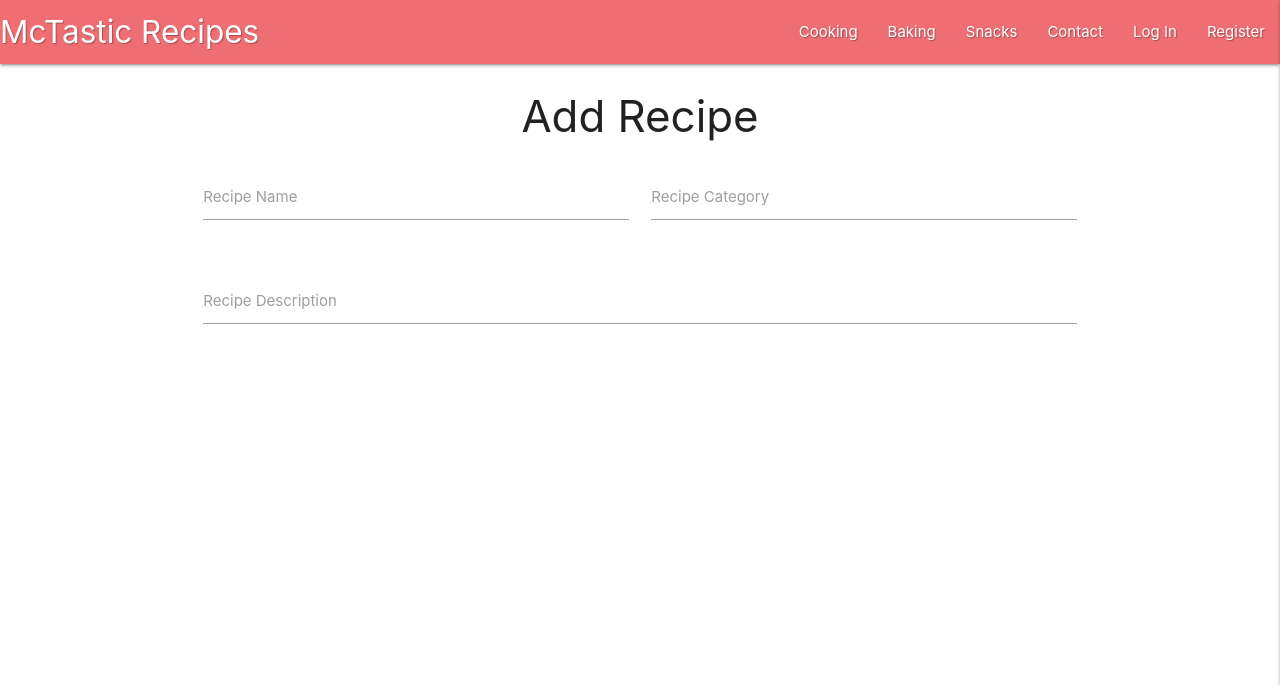
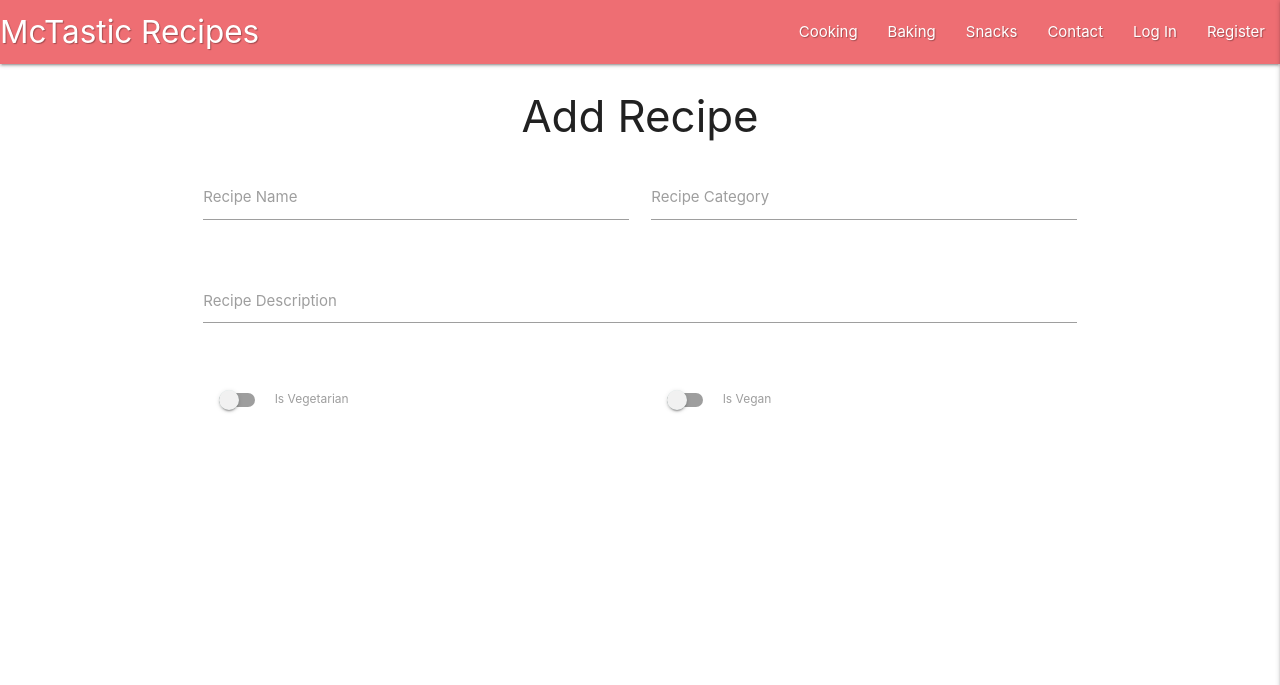
Before and after one commit to Sean-Mc-Mahon/McTasticRecipes, a Flask app: page /add_recipe in a window 1280 px wide. Shown: the top 685 px of the page. Run offline with Flask 2, Linux system fonts and the light colour scheme; some libraries are stand-ins or nearby versions.

Commit message:
Input fields added to add_recipe.html form

```diff
--- a/static/css/style.css
+++ b/static/css/style.css
@@ -10,3 +10,7 @@
 .collapsible {
     margin: 0;
 }
+.collapsible-header i {
+    margin-right: 0rem;
+    margin-left: 1rem;
+}
--- a/templates/add_recipe.html
+++ b/templates/add_recipe.html
@@ -6,19 +6,39 @@
     <div class="row">
         <form class="col s12" method="POST" action="">
             <div class="row">
-                <div class="input-field col s6">
-                    <input id="recipe_name" type="text" class="validate">
+                <div class="input-field col s12 l6">
+                    <input id="recipe_name" name="recipe_name" type="text" minlength="1" maxlength="50" class="validate" required>
                     <label for="recipe_name">Recipe Name</label>
                 </div>
-                <div class="input-field col s6">
-                    <input id="recipe_category" type="text" class="validate">
+                <div class="input-field col s12 l6">
+                    <input id="recipe_category" name="recipe_category" type="text" class="validate" required>
                     <label for="recipe_category">Recipe Category</label>
                 </div>
             </div>
             <div class="row">
                 <div class="input-field col s12">
-                    <input id="recipe_description" type="text" class="validate">
+                    <textarea id="recipe_description" name="recipe_description" maxlength="300" class="materialize-textarea"></textarea>
                     <label for="recipe_description">Recipe Description</label>
+                </div>
+            </div>
+            <div class="row">
+                <div class="input-field col s6">
+                    <div class="switch">
+                        <label for="is_vegetarian">
+                            <input type="checkbox" id="is_vegetarian">
+                            <span class="lever"></span>
+                            Is Vegetarian
+                        </label>
+                    </div>
+                </div>
+                <div class="input-field col s6">
+                    <div class="switch">
+                        <label for="is_vegan">
+                            <input type="checkbox" id="is_vegan">
+                            <span class="lever"></span>
+                            Is Vegan
+                        </label>
+                    </div>
                 </div>
             </div>
         </form>
```
Also changed, not shown: templates/recipes.html (+9 -7 lines).
